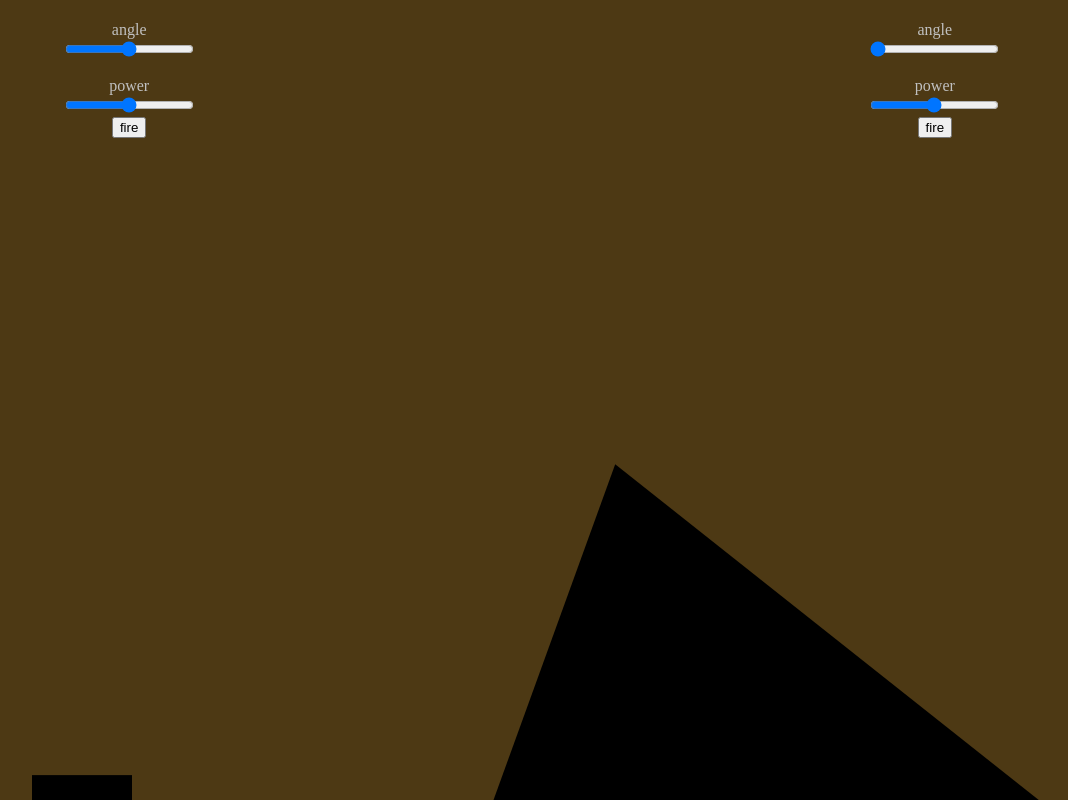
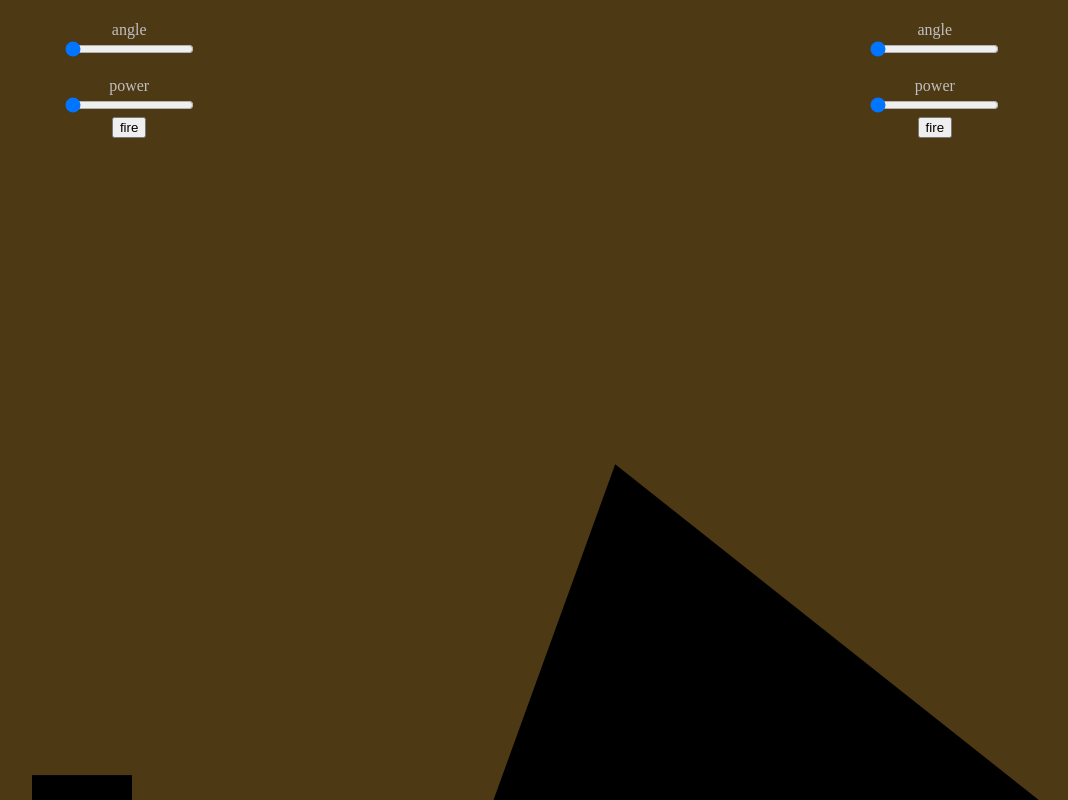
Before and after one commit to Pumprlfl/Ballerburg_Chris_Bj-rn, a website: page Ballerburgbjch/index.html in a window 1280 px wide. Shown: the whole page, without its empty margins (108-1176 px from the left). Drawn offline with Linux system fonts and the light colour scheme.

Commit message:
eslintfix

```diff
--- a/Ballerburgbjch/Ballerburg.ts
+++ b/Ballerburgbjch/Ballerburg.ts
@@ -154,8 +154,8 @@ namespace Ballerburg {
         ctx.fill();
     }
 
-    const slider1 = document.getElementById('player1angle') as HTMLInputElement;
-    const slider2 = document.getElementById('player2angle') as HTMLInputElement;
+    const slider1:HTMLInputElement = document.getElementById('player1angle') as HTMLInputElement;
+    const slider2:HTMLInputElement = document.getElementById('player2angle') as HTMLInputElement;
 
     function getSlider1Value(): number {
         return parseInt(slider1.value, 10);
--- a/Ballerburgbjch/index.html
+++ b/Ballerburgbjch/index.html
@@ -14,11 +14,11 @@
         <div class="player1">
             <div class="player1angle">
                 <p>angle</p>
-                <input type="range" min="1" max="90" value="45" id="player1angle">
+                <input type="range" min="1" max="90" value="0" id="player1angle">
             </div>
             <div class="player1power">
                 <p>power</p>
-                <input type="range" min="1" max="100" value="50" id="player1power">
+                <input type="range" min="1" max="100" value="0" id="player1power">
             </div>
             <div class="player1fire">
                 <input type="button" onclick="player1Fire()" value="fire">
@@ -32,7 +32,7 @@
             </div>
             <div class="player2power">
                 <p>power</p>
-                <input type="range" min="1" max="100" value="50" id="player2power">
+                <input type="range" min="1" max="100" value="0" id="player2power">
             </div>
             <div class="player2fire">
                 <input type="button" onclick="player2Fire()" value="fire">
```
